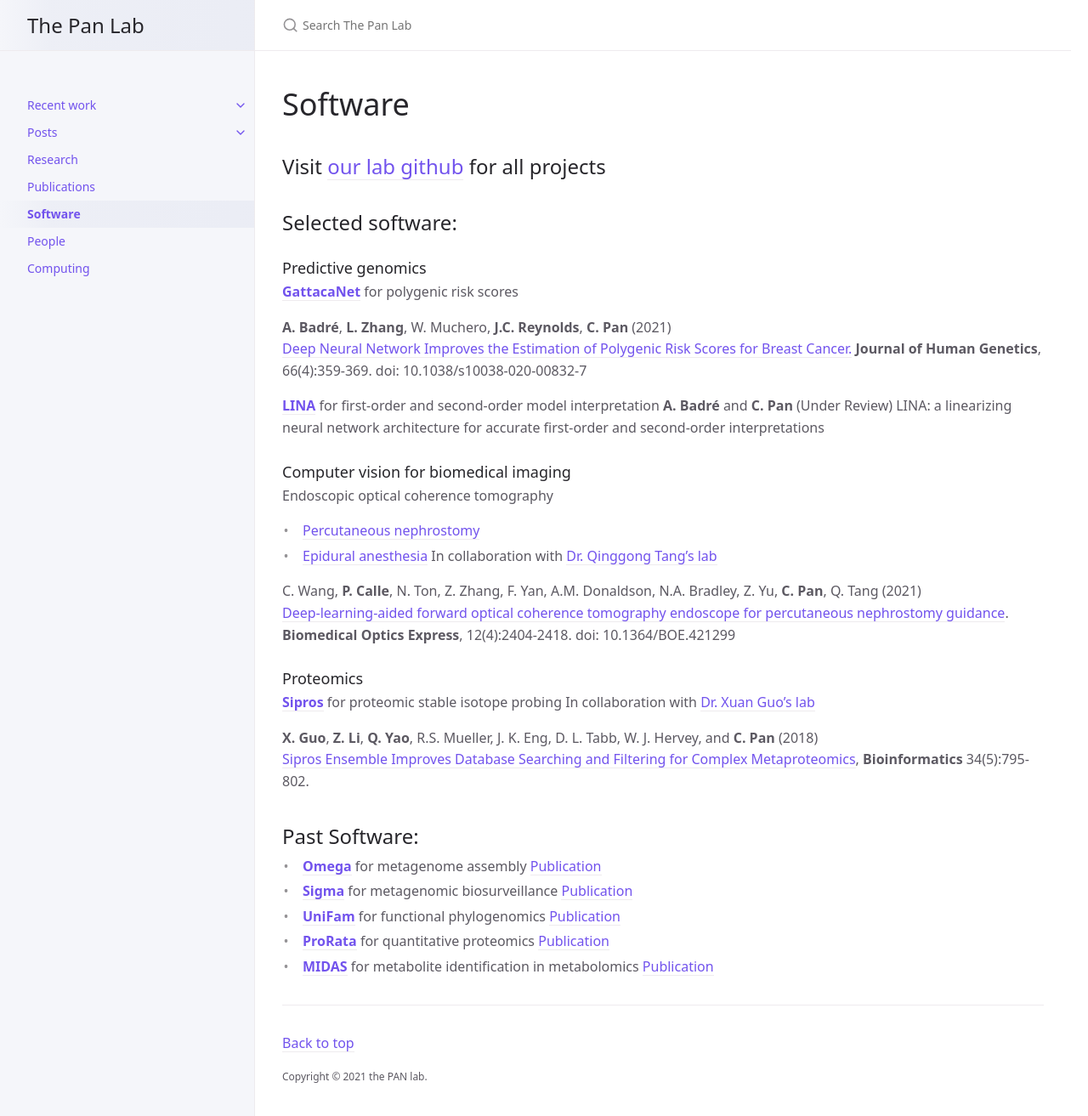
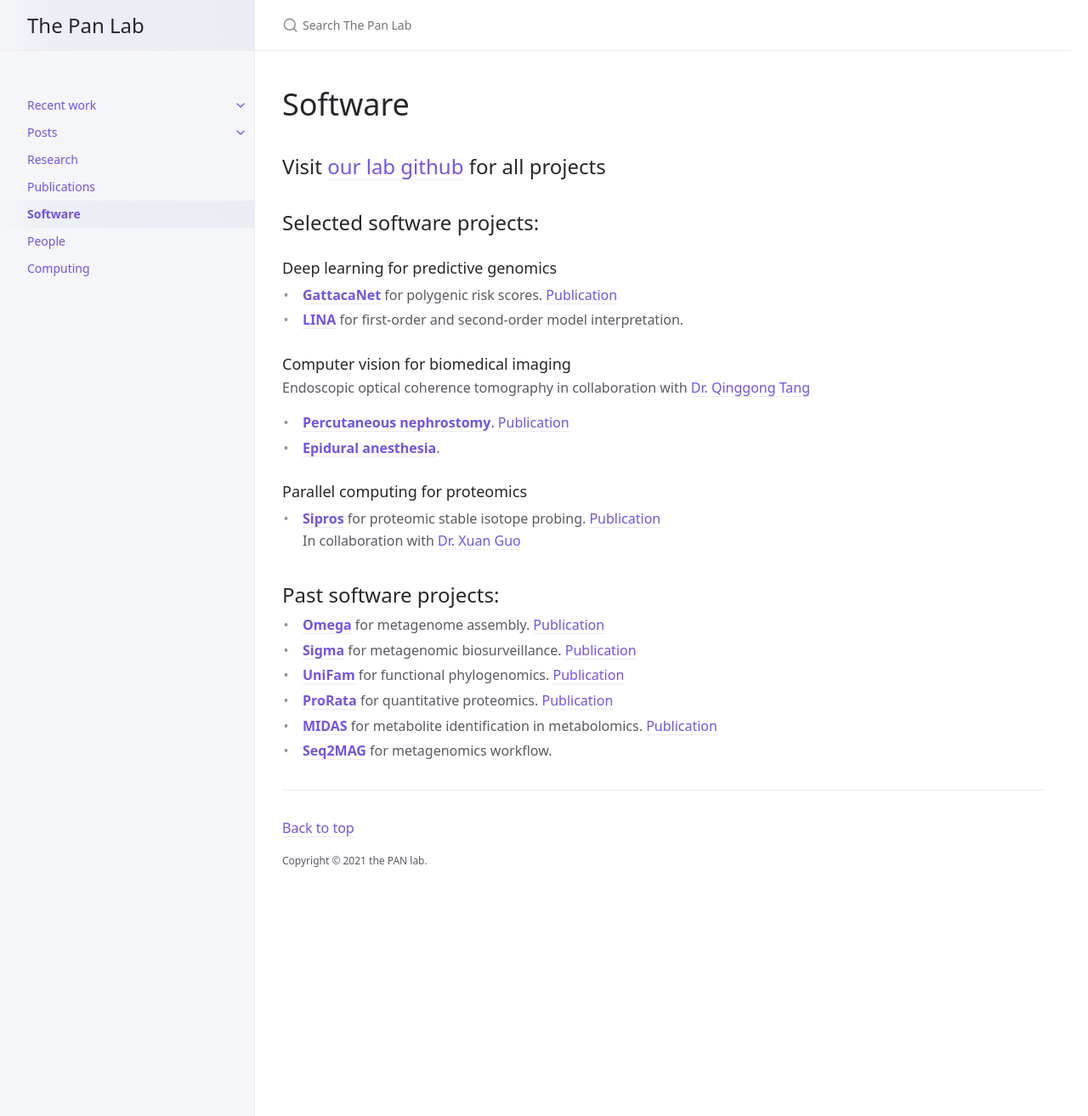
Before and after one commit to thepanlab/thepanlab.github.io, a Jekyll site: the page built from docs/software.md, in a window 1280 px wide and 1316 px high. Shown: the top 1313 px of the window at 85% size. Built offline with Jekyll 4.4.1, drawn with Linux system fonts in a browser that asks for light colours.

Commit message:
Update software.md

```diff
--- a/docs/software.md
+++ b/docs/software.md
@@ -7,37 +7,28 @@ nav_order: 5
 
 ## Visit [our lab github](https://github.com/thepanlab) for all projects
 
-## Selected software:
+## Selected software projects:
 
-### Predictive genomics
+### Deep learning for predictive genomics
 
-[**GattacaNet**](https://github.com/thepanlab/GattacaNet) for polygenic risk scores
-
-**A. Badré**, **L. Zhang**, W. Muchero, **J.C. Reynolds**, **C. Pan** (2021) [Deep Neural Network Improves the Estimation of Polygenic Risk Scores for Breast Cancer.](https://www.nature.com/articles/s10038-020-00832-7) **Journal of Human Genetics**, 66(4):359-369. doi: 10.1038/s10038-020-00832-7
-
-[**LINA**](https://github.com/thepanlab/LINA) for first-order and second-order model interpretation
-**A. Badré** and **C. Pan** (Under Review) LINA: a linearizing neural network architecture for accurate first-order and second-order interpretations
+  - [**GattacaNet**](https://github.com/thepanlab/GattacaNet) for polygenic risk scores. [Publication](https://www.nature.com/articles/s10038-020-00832-7)
+  - [**LINA**](https://github.com/thepanlab/LINA) for first-order and second-order model interpretation.
 
 ### Computer vision for biomedical imaging
 
-Endoscopic optical coherence tomography
-  - [Percutaneous nephrostomy](https://github.com/thepanlab/FOCT_kidney)
-  - [Epidural anesthesia](https://github.com/thepanlab/Endoscopic_OCT_Epidural)
-In collaboration with [Dr. Qinggong Tang's lab](http://tanglab.oucreate.com/)
+Endoscopic optical coherence tomography in collaboration with [Dr. Qinggong Tang](http://tanglab.oucreate.com/)
+  - [**Percutaneous nephrostomy**](https://github.com/thepanlab/FOCT_kidney). [Publication](https://www.ncbi.nlm.nih.gov/pmc/articles/PMC8086467/)
+  - [**Epidural anesthesia**](https://github.com/thepanlab/Endoscopic_OCT_Epidural).
 
-C. Wang, **P. Calle**, N. Ton, Z. Zhang, F. Yan, A.M. Donaldson, N.A. Bradley, Z. Yu, **C. Pan**, Q. Tang (2021) [Deep-learning-aided forward optical coherence tomography endoscope for percutaneous nephrostomy guidance](https://www.osapublishing.org/boe/fulltext.cfm?uri=boe-12-4-2404&id=449681). **Biomedical Optics Express**, 12(4):2404-2418. doi: 10.1364/BOE.421299
+### Parallel computing for proteomics
 
-### Proteomics
+  - [**Sipros**](https://github.com/thepanlab/Sipros) for proteomic stable isotope probing. [Publication](https://academic.oup.com/bioinformatics/article/34/5/795/4209993)
+In collaboration with [Dr. Xuan Guo](http://www.cse.unt.edu/~xuanguo/)
 
-[**Sipros**](https://github.com/thepanlab/Sipros) for proteomic stable isotope probing
-In collaboration with [Dr. Xuan Guo's lab](http://www.cse.unt.edu/~xuanguo/)
-
-**X. Guo**, **Z. Li**, **Q. Yao**, R.S. Mueller, J. K. Eng, D. L. Tabb, W. J. Hervey, and **C. Pan** (2018) [Sipros Ensemble Improves Database Searching and Filtering for Complex Metaproteomics](https://academic.oup.com/bioinformatics/article/34/5/795/4209993), **Bioinformatics** 34(5):795-802.
-
-
-## Past Software:
-  - [**Omega**](http://omega.omicsbio.org) for metagenome assembly [Publication](https://academic.oup.com/bioinformatics/article/30/19/2717/2422265)
-  - [**Sigma**](http://sigma.omicsbio.org) for metagenomic biosurveillance [Publication](https://academic.oup.com/bioinformatics/article/31/2/170/2366214)
-  - [**UniFam**](http://sigma.omicsbio.org) for functional phylogenomics [Publication](https://bmcecolevol.biomedcentral.com/articles/10.1186/s12862-014-0207-y)
-  - [**ProRata**](http://prorata.omicsbio.org) for quantitative proteomics [Publication](https://pubs.acs.org/doi/10.1021/ac060654b)
-  - [**MIDAS**](http://midas.omicsbio.org) for metabolite identification in metabolomics [Publication](https://pubs.acs.org/doi/10.1021/ac5014783)
+## Past software projects:
+  - [**Omega**](http://omega.omicsbio.org) for metagenome assembly. [Publication](https://academic.oup.com/bioinformatics/article/30/19/2717/2422265)
+  - [**Sigma**](http://sigma.omicsbio.org) for metagenomic biosurveillance. [Publication](https://academic.oup.com/bioinformatics/article/31/2/170/2366214)
+  - [**UniFam**](http://sigma.omicsbio.org) for functional phylogenomics. [Publication](https://bmcecolevol.biomedcentral.com/articles/10.1186/s12862-014-0207-y)
+  - [**ProRata**](http://prorata.omicsbio.org) for quantitative proteomics. [Publication](https://pubs.acs.org/doi/10.1021/ac060654b)
+  - [**MIDAS**](http://midas.omicsbio.org) for metabolite identification in metabolomics. [Publication](https://pubs.acs.org/doi/10.1021/ac5014783)
+  - [**Seq2MAG**](https://github.com/thepanlab/Seq2MAG) for metagenomics workflow.
```
